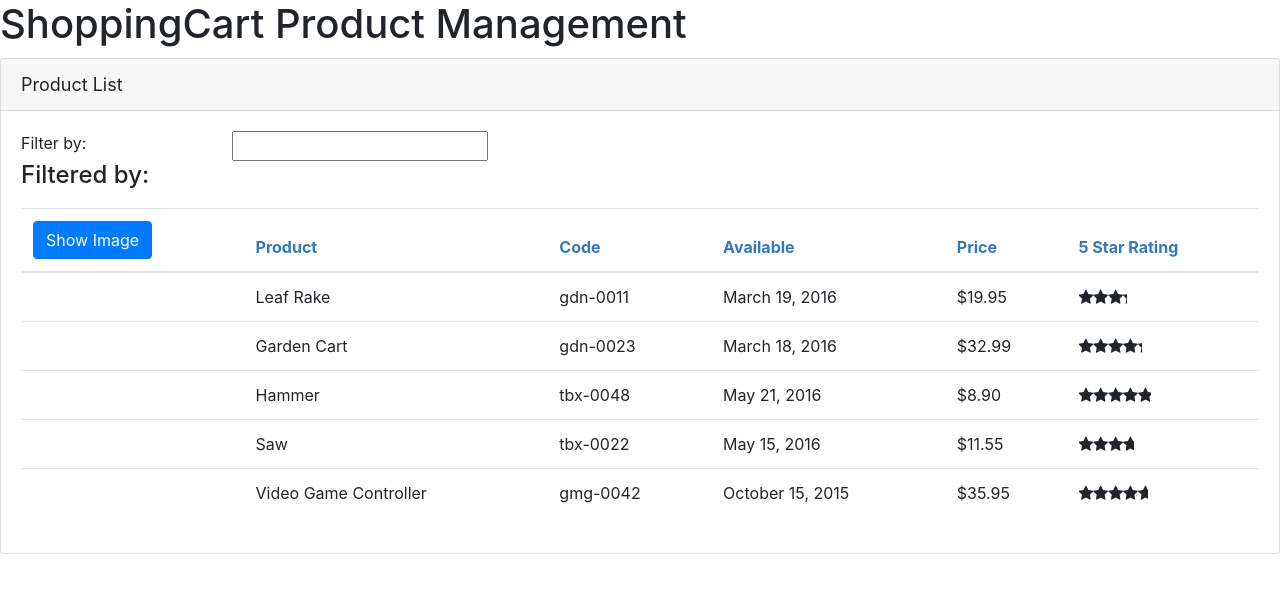
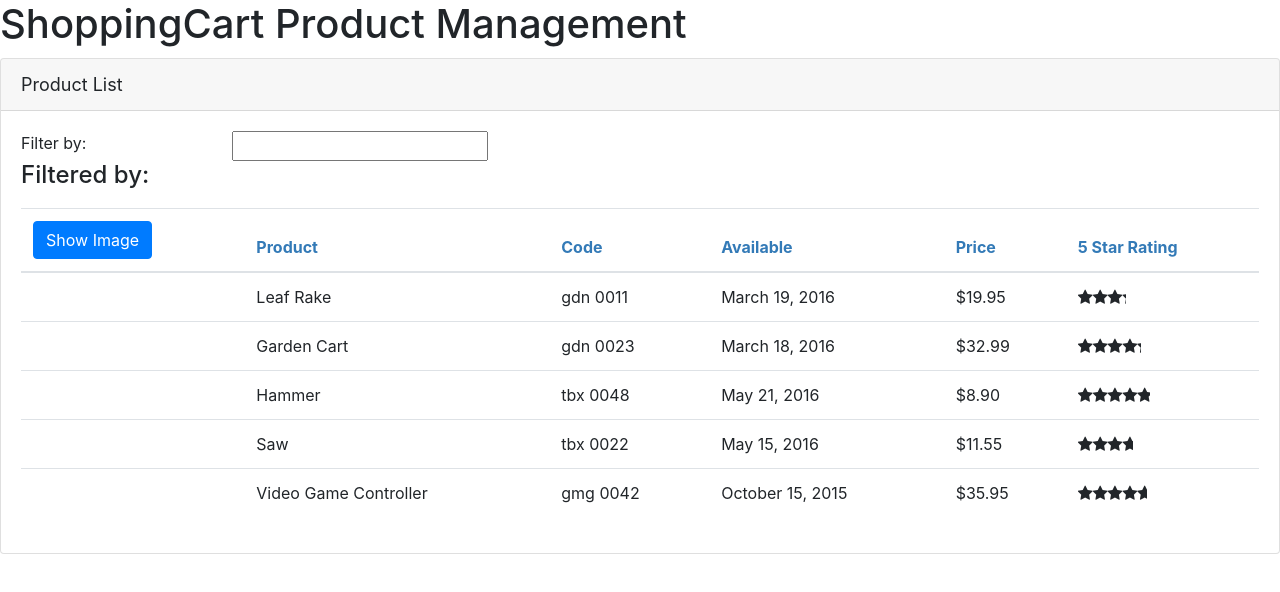
Before and after one commit to saqkhan1995/APM, an Angular app: page / in a window 1280 px wide. Shown: the top 592 px of the page. Built offline with nearby package versions, Linux system fonts and the light colour scheme.

Commit message:
CustomPipe1
CustomPipe

```diff
--- a/src/app/app.module.ts
+++ b/src/app/app.module.ts
@@ -4,11 +4,13 @@
 import { AppComponent } from './app.component';
 import { ProductListComponent } from './products/product-list.component';
 import { StarComponent } from './shared/star.component';
+import { ConvertToSpacesPipe } from './shared/convert-to-spaces.pipe';
 
 @NgModule({
   declarations: [
     AppComponent,
     ProductListComponent,
+    ConvertToSpacesPipe,
     StarComponent
   ],
   imports: [
--- a/src/app/products/product-list.component.html
+++ b/src/app/products/product-list.component.html
@@ -43,7 +43,7 @@
                      [style.margin.px] = 'imageMargin'>
               </td>
               <td>{{product.productName}}</td>
-              <td>{{product.productCode | lowercase}}</td>
+              <td>{{product.productCode | lowercase | convertToSpaces: '-'}}</td>
               <td>{{product.releaseDate}}</td>
               <td>{{product.price | currency : 'USD' : 'symbol' : '1.2-2'}}</td>
               <td><pm-star [rating] = 'product.starRating'
--- /dev/null
+++ b/src/app/shared/convert-to-spaces.pipe.ts
@@ -0,0 +1,10 @@
+import { PipeTransform, Pipe } from "@angular/core";
+
+@Pipe({
+    name: 'convertToSpaces'
+})
+export class ConvertToSpacesPipe implements PipeTransform {
+    transform(value:string, character:string): string{
+        return value.replace(character,' ');
+    }
+}
```
